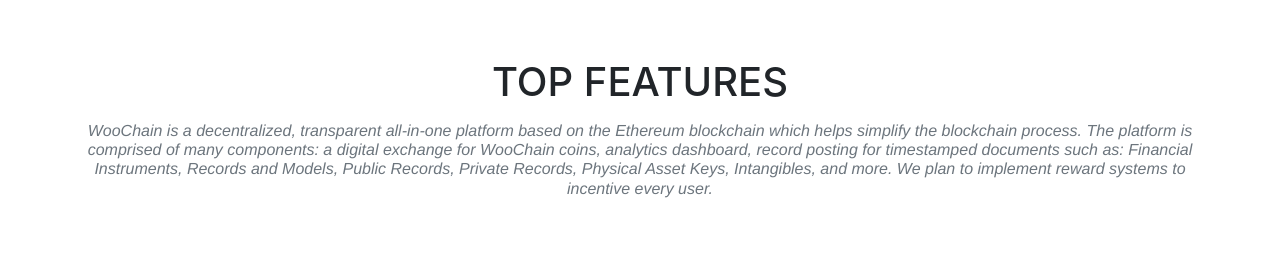
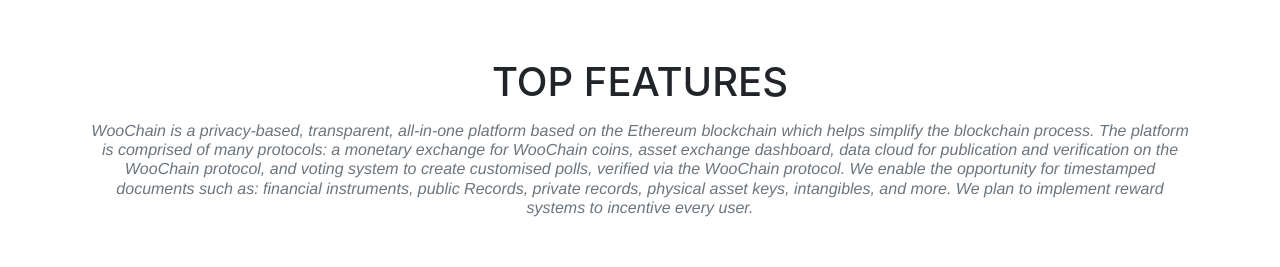
Before and after one commit to woochain/nirholas.github.io, a website with bundled scripts: page index.html in a window 1280 px wide. Shown: the part 820-1087 px from the top of the page. Built offline with nearby package versions, Linux system fonts and the light colour scheme; files whose address does not match are found by name; a web font is replaced by a local one.

Commit message:
Update index.html

```diff
--- a/index.html
+++ b/index.html
@@ -74,7 +74,7 @@
         <div class="row">
           <div class="col-lg-12 text-center">
             <h2 class="section-heading text-uppercase">Top Features</h2>
-            <h3 class="section-subheading text-muted">WooChain is a decentralized, transparent all-in-one platform based on the Ethereum blockchain which helps simplify the blockchain process. The platform is comprised of many components: a digital exchange for WooChain coins, analytics dashboard, record posting for timestamped documents such as: Financial Instruments, Records and Models, Public Records, Private Records, Physical Asset Keys, Intangibles, and more. We plan to implement reward systems to incentive every user.</h3>
+            <h3 class="section-subheading text-muted">WooChain is a privacy-based, transparent, all-in-one platform based on the Ethereum blockchain which helps simplify the blockchain process. The platform is comprised of many protocols: a monetary exchange for WooChain coins, asset exchange dashboard, data cloud for publication and verification on the WooChain protocol, and voting system to create customised polls, verified via the WooChain protocol. We enable the opportunity for timestamped documents such as: financial instruments, public Records, private records, physical asset keys, intangibles, and more. We plan to implement reward systems to incentive every user.</h3>
           </div>
         </div>
         <div class="row text-center">
```
